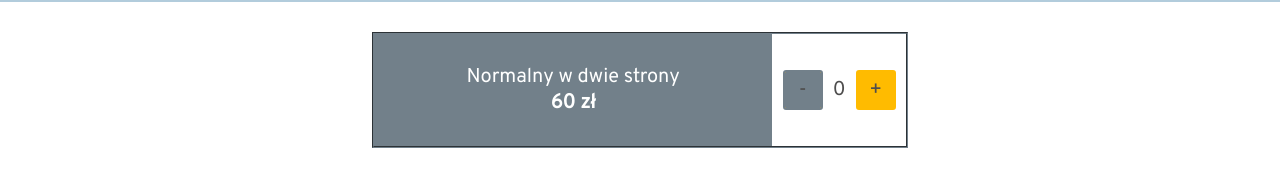
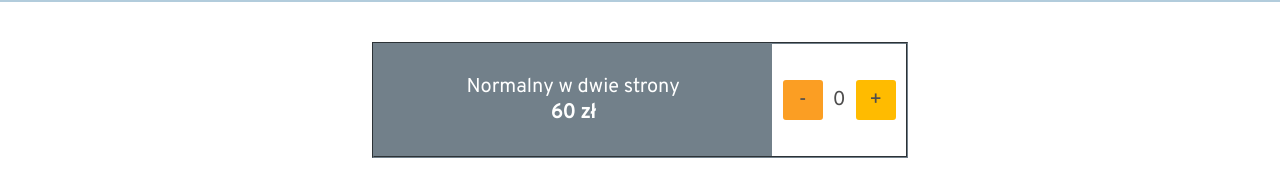
Before and after one commit to agnzur/ropeway-tickets, a React (Create React App) app: page /booking in a window 1280 px wide. In both pictures the pointer is over the button 802 px from the left and 608 px from the top of the page. Shown: the part 518-688 px from the top of the page. Built offline with nearby package versions, Linux system fonts and the light colour scheme.

Commit message:
hover color changed

```diff
--- a/src/components /booking/booking.css
+++ b/src/components /booking/booking.css
@@ -42,7 +42,7 @@
 .tickets-container {
   display: grid;
   justify-content: center;
-  margin: 10px;
+  margin: 20px;
 }
 
 .ticket-widget {
@@ -82,12 +82,12 @@
   background-color: #ffbb00;
   border: 2px solid #ffbb00;
   border-radius: 3px;
-  box-shadow: inset 0 0 0 0 #72808a;
+  box-shadow: inset 0 0 0 0 #fb9e23;
   transition: 0.4s;
 }
 
 .add-button:hover {
   cursor: pointer;
-  box-shadow: inset 2em 0 0 0 #72808a;
-  border: 2px solid #72808a;
+  box-shadow: inset 2em 0 0 0 #fb9e23;
+  border: 2px solid #fb9e23;
 }
```
